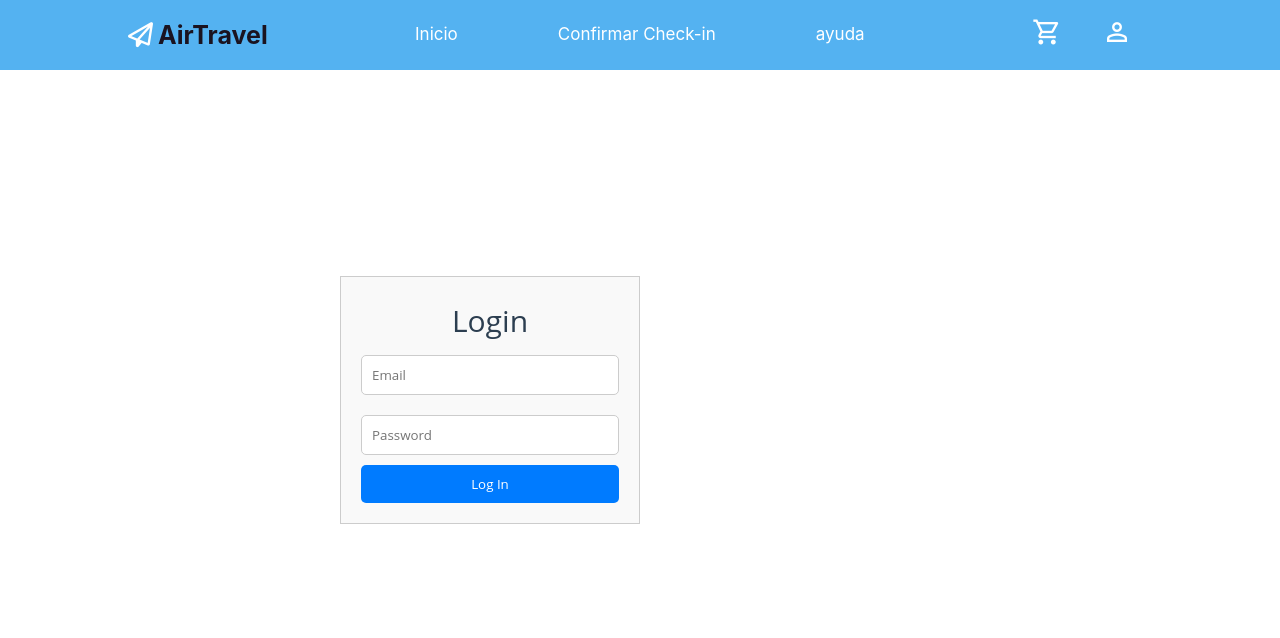
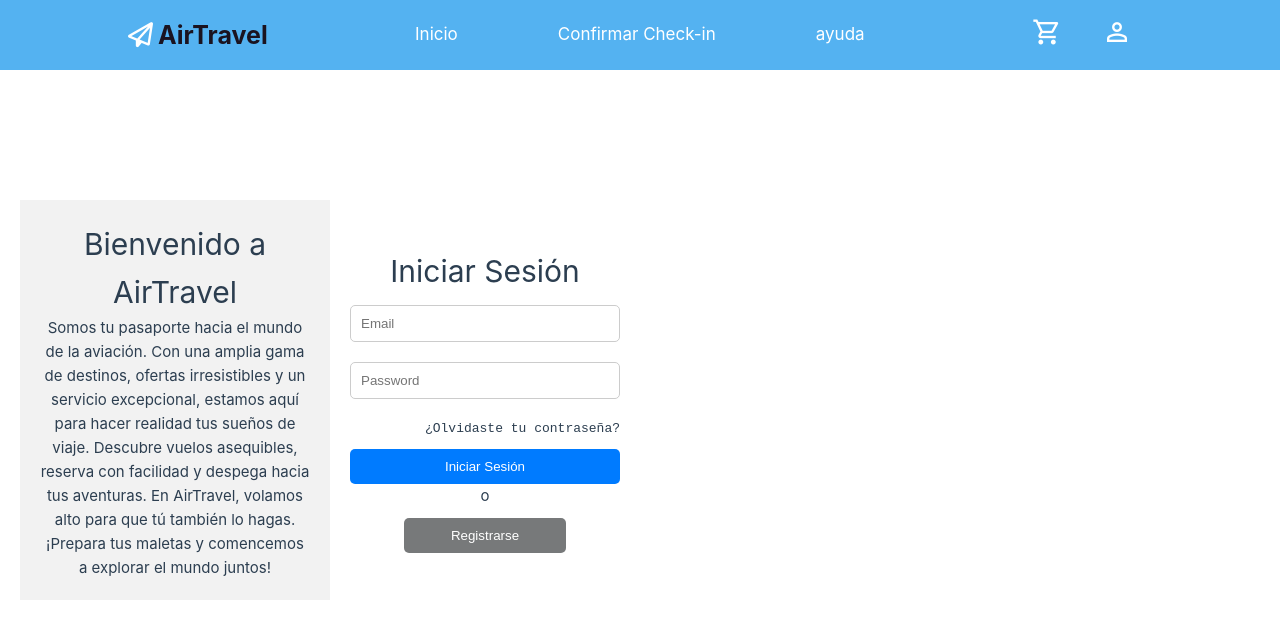
Before and after one commit to Valentin387/airlineLabSoft2023, a Vue app in the folder airline-frontend/: page /Login in a window 1280 px wide. Shown: the top 638 px of the page. Built offline with nearby package versions, Linux system fonts and the light colour scheme.

Commit message:
Integración de Home y Login

```diff
--- a/airline-frontend/src/router/index.js
+++ b/airline-frontend/src/router/index.js
@@ -2,6 +2,7 @@
 import {createRouter,createWebHistory} from 'vue-router'
 import Home from '../views/Home.vue'
 import Login from '../views/Login.vue'
+import SingUp from '../views/SignUp.vue'
 
 
 const router = createRouter ({
@@ -10,6 +11,7 @@ const router = createRouter ({
     routes: [
         { path: '/',
           component: Home
+
         },
         {
             path: '/About',
@@ -18,10 +20,33 @@ const router = createRouter ({
         {
             path: '/Login',
             component: Login
+        },
+        {
+            path: '/SignUp',
+            component: SingUp
         }
 
     ]
 
 })
 
+//write the const router
+/*
+
+const router = createRouter({
+    history: createWebHistory("/"),
+    routes
+})
+
+*/
+
+
+
+router.beforeEach((to,from, next) => {//Antes de cada transición:  hacia donde voy se requiere autenticación
+    if (to.meta.requiresAuth && window.sessionStorage.getItem('JWTtoken')==null) {
+        next({name: 'Login'})
+    }else{
+        next()
+    }
+});
 export default router
--- a/airline-frontend/src/views/Login.vue
+++ b/airline-frontend/src/views/Login.vue
@@ -1,19 +1,111 @@
 <template>
-    <body>
+  <div class="page-container">
+    <div class="left-content">
+      <h1>Bienvenido a AirTravel</h1>
+      <p>Somos tu pasaporte hacia el mundo de la aviación. Con una amplia gama de destinos, ofertas irresistibles y un servicio excepcional,
+        estamos aquí para hacer realidad tus sueños de viaje.
+        Descubre vuelos asequibles, reserva con facilidad y despega hacia tus aventuras.
+        En AirTravel, volamos alto para que tú también lo hagas.
+        ¡Prepara tus maletas y comencemos a explorar el mundo juntos!</p>
+    </div>
     <div class="login-container">
-            <h1>Login</h1>
-            <form id="login-form">
+        <h1>Iniciar Sesión</h1>
+        <form @submit.prevent="login" id="login-form">
+            <input type="email" id="email" placeholder="Email" v-model="email" required>
+            <input type="password" id="password" placeholder="Password" v-model="password" required>
+            <p id="text1" class="text1">¿Olvidaste tu contraseña?</p>
+            <button id="login" class="login"  type="submit">Iniciar Sesión</button>
+        </form>
+        <p id="text2" class="text">o</p>
+        <p id="error-message" class="error-message">{{ errorMessage }}</p>
+        <button id="register" class="register" @click="redirectToSignUp">Registrarse</button>
+    </div>
+  </div>
+</template>
 
-                <input type="email"  id="email" placeholder="Email" v-model="email" required>
-                <input type="password"  id="password" placeholder="Password" v-model="password" required>
-                <button @click="login" type="submit">Log In</button>
 
-            </form>
-            <p id="error-message" class="error-message"></p>
-        </div>
-    </body>
+<style lang="scss"  >
+  .page-container {
+      display: flex;
+      justify-content: flex-end; /* Alinea login-container a la derecha */
+      align-items: center;
+      margin-top:9rem;//AGREGUÉ ESTO PARA QUE QUEDE BAJO LA BARRA HORIZONTAL
+      height: 100vh;
+      margin: 0;
 
-</template>
+
+      .left-content {
+        background-color: #f2f2f2; /* Fondo gris */
+        padding: 20px;
+        max-width: 50%; /* Ajusta el ancho según tus necesidades */
+        text-align: center;
+     }
+
+
+    .login-container {
+      text-align: center;
+      padding: 20px;
+      max-width: 50%;
+
+
+      h1 {
+        margin: 0;
+      }
+
+      input {
+          width: 100%;
+          margin: 10px 0;
+          padding: 10px;
+          border: 1px solid #ccc;
+          border-radius: 5px;
+      }
+
+      .login {
+        width: 100%;
+        padding: 10px;
+        margin-top: 10px;
+        background-color: #007bff;
+        color: #fff;
+        border: none;
+        border-radius: 5px;
+        cursor: pointer;
+      }
+
+      .register {
+        width: 60%;
+        padding: 10px;
+        margin-top: 10px;
+        background-color: #77797a;
+        color: #fff;
+        border: none;
+        border-radius: 5px;
+        cursor: pointer;
+      }
+
+      .text1{
+        font-family: 'Courier New', Courier, monospace;
+        font-size: small;
+        text-align: right;
+      }
+
+      .text2{
+        font-family: 'Courier New', Courier, monospace;
+        font-size: small;
+        text-align: center;
+        margin-top: 10px;
+      }
+
+      .error-message {
+          color: red;
+      }
+
+    }
+
+  }
+
+
+
+</style>
 
 <script>
 import LoginService from "@/services/LoginService.js";
@@ -42,7 +134,7 @@ export default {
             console.log("Login successful:", response.data);
 
             // You can redirect the user or perform other actions here.
-            this.$router.push('/Home');
+            this.$router.push('/');
           }
         })
         .catch((error) => {
@@ -50,63 +142,23 @@ export default {
           if (error.response.status == 401){
             console.log("Login failed:", error.response.status, error);
             this.errorMessage = error.response.data.message;
-          } if (error.response.status == 403){
+          }
+          if (error.response.status == 403){
             console.log("User not found sorry:", error.response.status, error);
             this.errorMessage = error.response.data.message;
-          }else {
+          }
+          else {
             // You can redirect the user or perform other actions here.
             console.error("Something happened:", error);
           }
           // Display an error message to the user or take appropriate action.
         });
-    }
-    /*redirectToSignUp() {
+    },
+        redirectToSignUp() {
           // Add navigation logic to your sign-up page here
           console.log("Redirecting to sign-up page");
           this.$router.push('/signup');
-    },*/
+        },
   },
 };
 </script>
-
-<style lang="scss"  >
-
-    .login-container {
-        text-align: center;
-        border: 1px solid #ccc;
-        padding: 20px;
-        max-width: 300px;
-        background-color: #f9f9f9;
-        font-family: 'Open Sans', sans-serif;
-
-
-        input {
-            width: 100%;
-            margin: 10px 0;
-            padding: 10px;
-            border: 1px solid #ccc;
-            border-radius: 5px;
-            font-family: 'Open Sans', sans-serif;
-        }
-
-        button {
-            width: 100%;
-            padding: 10px;
-            background-color: #007bff;
-            color: #fff;
-            border: none;
-            border-radius: 5px;
-            cursor: pointer;
-            font-family: 'Open Sans', sans-serif;
-        }
-
-        .error-message {
-            color: red;
-
-        }
-    }
-
-
-
-
-</style>
--- /dev/null
+++ b/airline-frontend/src/views/SignUp.vue
@@ -0,0 +1,137 @@
+<template>
+    <div class="registration-container">
+      <h1>Crear Cuenta</h1>
+      <form id="registration-form">
+
+        <div class="form-group">
+            <!-- Nombre Completo -->
+            <input type="text" id="full-name" placeholder="Nombre completo" v-model="fullName" required>
+
+            <!-- Documento -->
+            <input type="text" id="birth-place" placeholder="Lugar de Nacimiento" v-model="birthPlace" required>
+
+            <!-- Fecha de Nacimiento -->
+            <input type="date" id="birth-date" v-model="birthDate" required>
+
+            <!-- Direccion de Facturacion -->
+            <input type="text" id="billing-address" placeholder="Dirección de Facturación" v-model="billingAddress" required>
+
+            <!-- Documento -->
+            <select id="id-document" v-model="idDocument" style="margin-bottom: 20px; padding-bottom: 10px; margin-top: 10px;">
+                <option value="DNI">DNI</option>
+                <option value="CC">Cedula de ciudadania</option>
+                <option value="VISA">VISA</option>
+            </select>
+
+            <!-- Genero -->
+            <select id="gender" v-model="gender" style="margin-bottom: 10px; padding-bottom: 10px;">
+                <option value="Masculino">Masculino</option>
+                <option value="Femenino">Femenino</option>
+                <option value="Otro">Otro</option>
+            </select>
+
+            <!-- Email -->
+            <input type="email" id="email" placeholder="Correo Electrónico" v-model="email" required>
+
+            <!-- Usuario -->
+            <input type="text" id="username" placeholder="Usuario" v-model="username" required>
+
+            <!-- Contraseña -->
+            <input type="password" id="password" placeholder="Contraseña" v-model="password" required>
+
+            <!-- Foto de Perfil -->
+            <input type="file" id="profile-picture" accept="image/*" @change="uploadProfilePicture" required>
+        </div>
+
+        <button id="create-account" class="create-account" @click="createAccount" type="submit">Crear Cuenta</button>
+        </form>
+        <p id="text1">---------- o ----------</p>
+        <button id="login" class="login" @click="redirectToLogin">Iniciar sesión</button>
+    </div>
+</template>
+
+<style lang="scss">
+
+    .registration-container {
+        margin: 0 auto;
+        margin-top:9rem;//AGREGUÉ ESTO PARA QUE QUEDE BAJO LA BARRA HORIZONTAL
+        text-align: center;
+        max-width: 50%px;
+        padding: 20px;
+        background-color: #f2f2f2;
+        border-radius: 10px;
+    }
+
+    .form-group {
+        margin: 10px 0;
+        padding: 20px;
+    }
+
+    label {
+        display: block;
+        font-weight: bold;
+    }
+
+    input, select {
+        width: 100%;
+        padding: 10px;
+        border: 1px solid #ccc;
+        border-radius: 5px;
+    }
+
+    .create-account {
+        width: 100%;
+        padding: 10px;
+        background-color: #007bff;
+        color: #fff;
+        border: none;
+        border-radius: 5px;
+        cursor: pointer;
+    }
+
+    .login-link:hover {
+        text-decoration: underline;
+    }
+
+    .profile-picture {
+        width: 30px;
+    }
+
+    .text1{
+        font-family: 'Courier New', Courier, monospace;
+        font-size: small;
+        text-align: center;
+        margin-top: 10px;
+    }
+</style>
+
+<script>
+export default {
+  data() {
+    return {
+      fullName: "",
+      birthPlace: "",
+      birthDate: "",
+      billingAddress: "",
+      idDocument: "DNI",
+      gender: "Otro",
+      email: "",
+      username: "",
+      password: "",
+      profilePicture: null,
+    };
+  },
+  methods: {
+    createAccount(){
+    },
+    uploadProfilePicture(event) {
+      const file = event.target.files[0];
+      this.profilePicture = file;
+    },
+    redirectToLogin() {
+      console.log("Redirecting to login page");
+      this.$router.push('/Login');
+    },
+  },
+};
+</script>
```
Also changed, not shown: airline-frontend/src/App.vue (+4 -7 lines). Lines whose indentation alone changed are shown as unchanged.
